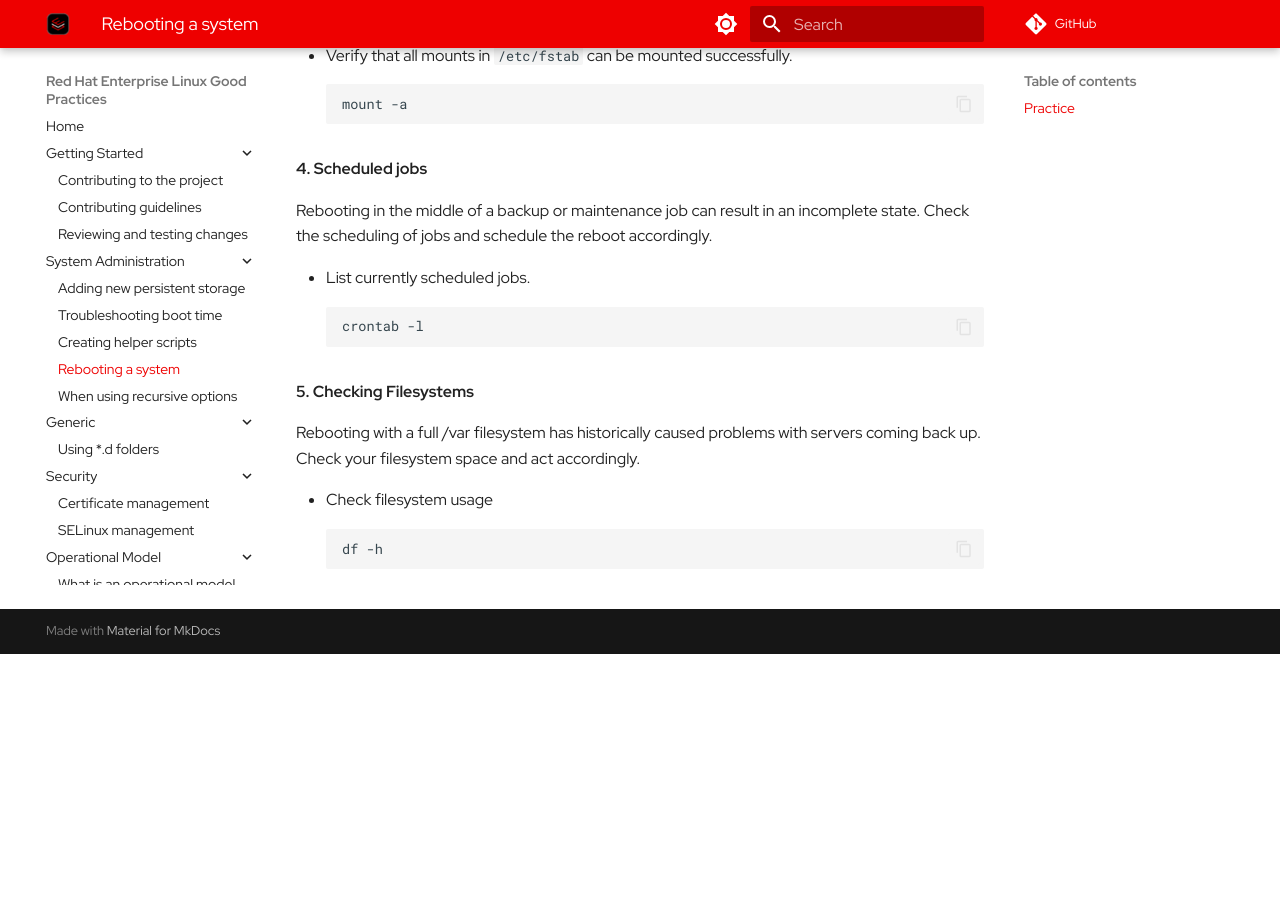
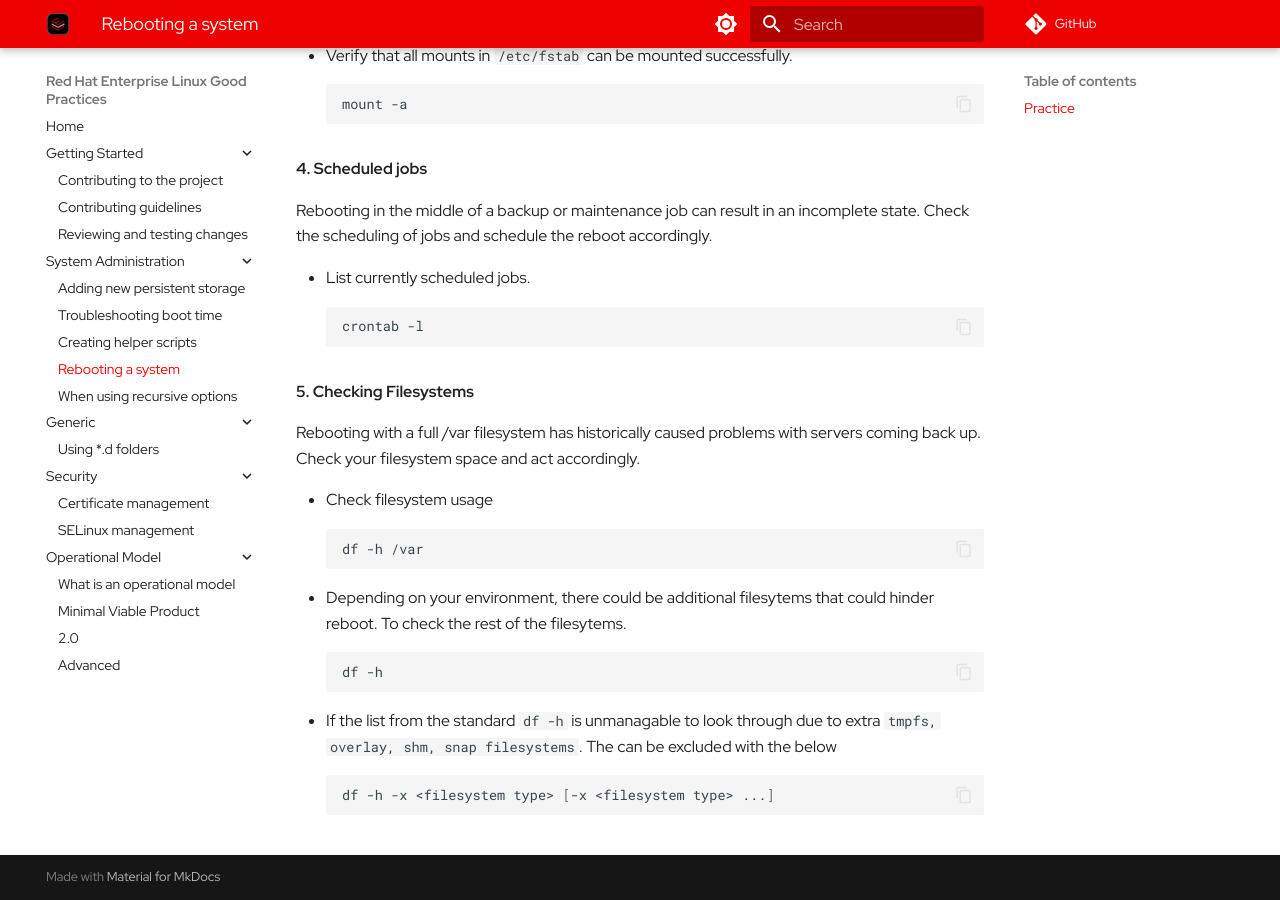
Before and after one commit to redhat-cop/rhel-good-practices, an MkDocs documentation site: the page built from docs/system-administration/rebooting_practices.md, in a window 1280 px wide and 900 px high, scrolled down 934 px. Built offline with MkDocs 1.6.1 and Material for MkDocs 9.7.7, drawn with Linux system fonts in a browser that asks for light colours; comment, search, counter and statistics services are not loaded; before the commit the page ends 1588 px from its top, so only the background shows below that.

Commit message:
Added additional commands for checking filesystem usage
Added additional commands for checking filesystem usage before rebooting.

````diff
--- a/docs/system-administration/rebooting_practices.md
+++ b/docs/system-administration/rebooting_practices.md
@@ -60,5 +60,13 @@ Check your filesystem space and act accordingly.
 
 - Check filesystem usage
      ```bash
+     df -h /var
+     ```
+- Depending on your environment, there could be additional filesytems that could hinder reboot. To check the rest of the filesytems.
+     ```bash
      df -h
      ```
+- If the list from the standard `df -h` is unmanagable to look through due to extra `tmpfs, overlay, shm, snap filesystems`. The can be excluded with the below
+    ```bash
+    df -h -x <filesystem type> [-x <filesystem type> ...]
+    ```
````
